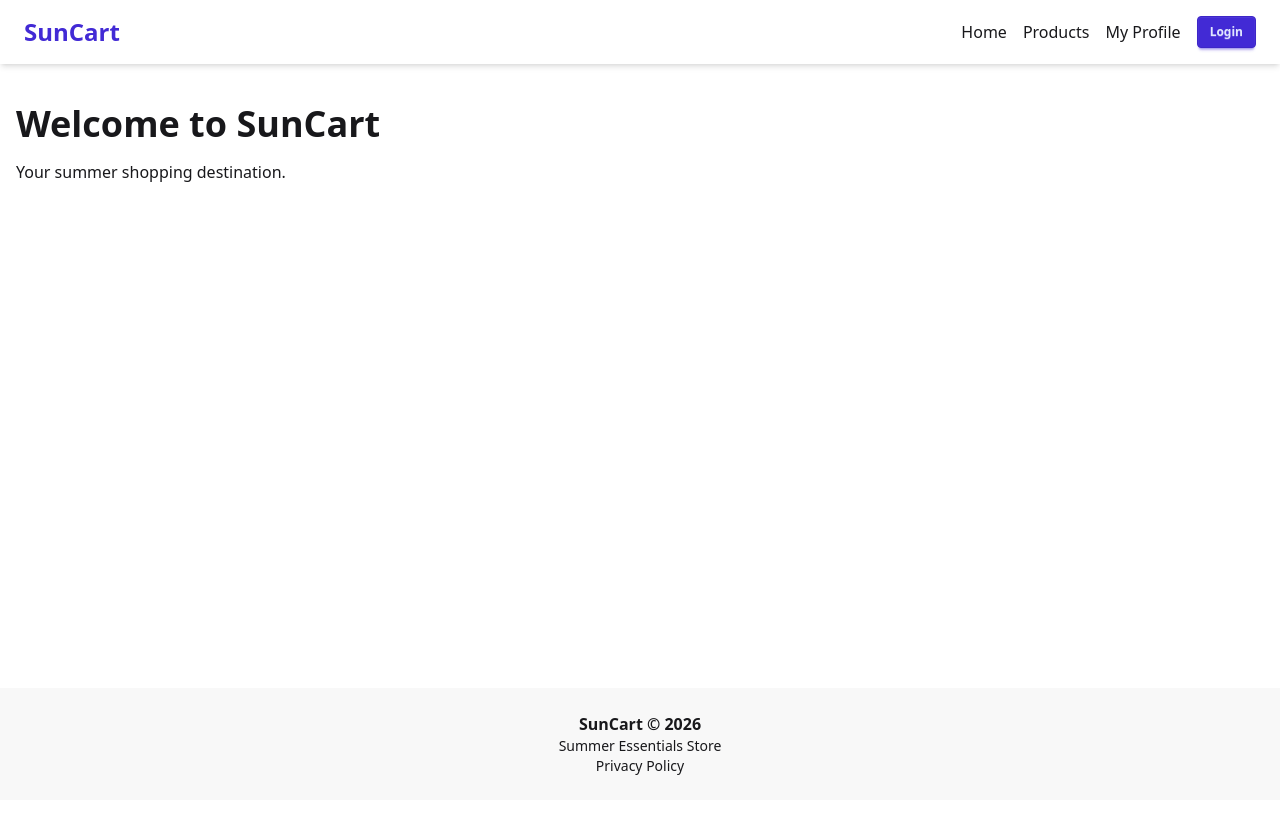
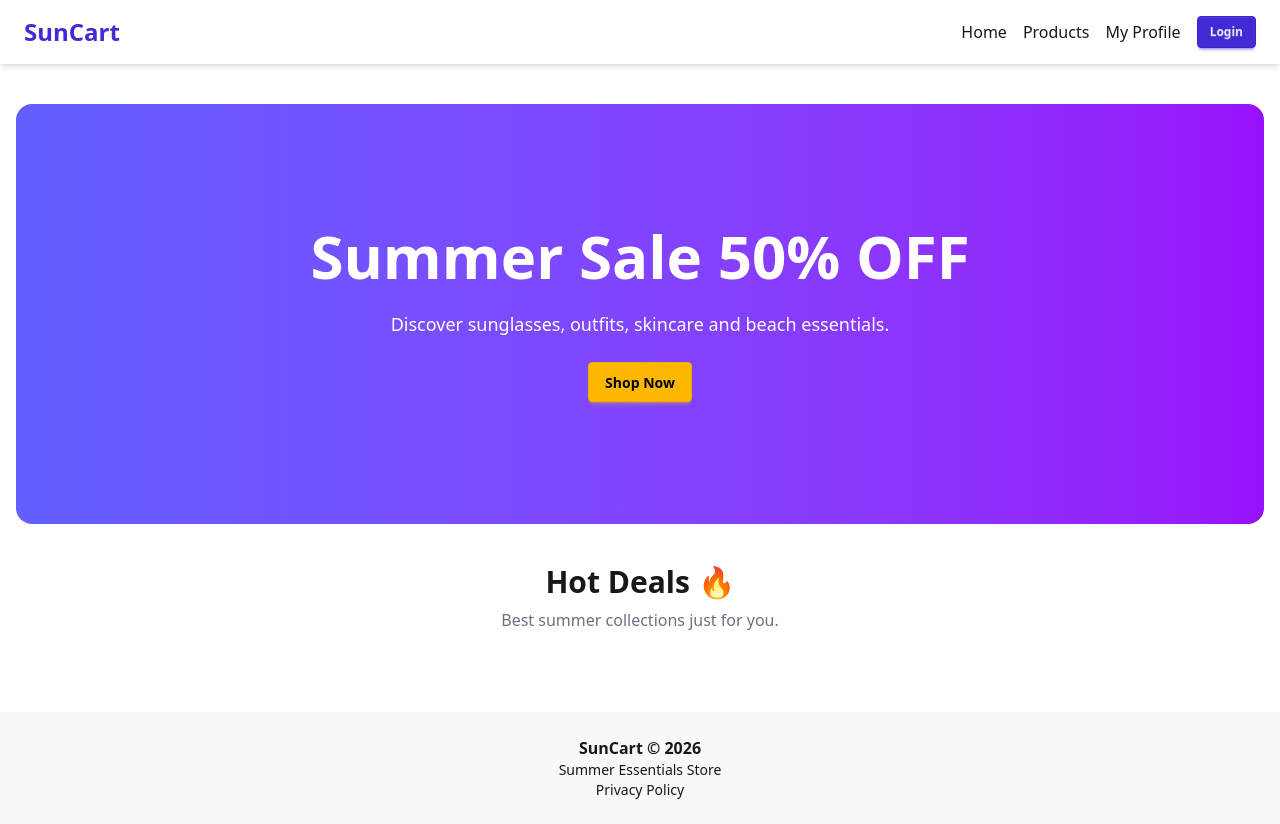
Before and after one commit to musfik070-gif/suncart, a Next.js app: page / in a window 1280 px wide. Before the commit the page ends 800 px from the top, so only its background shows below. Built offline with nearby package versions, Linux system fonts and the light colour scheme.

Commit message:
jason created

```diff
--- /dev/null
+++ b/app/data/products.json
@@ -0,0 +1,68 @@
+[
+  {
+    "id": 1,
+    "name": "UV Protection Sunglasses",
+    "brand": "SunShade",
+    "price": 15,
+    "rating": 4.7,
+    "stock": 10,
+    "description": "Stylish UV protection sunglasses perfect for summer outings.",
+    "image": "https://images.unsplash.com/photo-1511499767150-a48a237f0083?w=500",
+    "category": "Accessories"
+  },
+  {
+    "id": 2,
+    "name": "Beach Hat",
+    "brand": "SunnyWear",
+    "price": 18,
+    "rating": 4.5,
+    "stock": 12,
+    "description": "Classic beach hat for sunny vacation days.",
+    "image": "https://images.unsplash.com/photo-1521369909029-2afed882baee?w=500",
+    "category": "Accessories"
+  },
+  {
+    "id": 3,
+    "name": "Summer T-Shirt",
+    "brand": "CoolFit",
+    "price": 25,
+    "rating": 4.8,
+    "stock": 20,
+    "description": "Comfortable cotton t-shirt for hot weather.",
+    "image": "https://images.unsplash.com/photo-1521572163474-6864f9cf17ab?w=500",
+    "category": "Clothing"
+  },
+  {
+    "id": 4,
+    "name": "Hydrating Sunscreen",
+    "brand": "GlowSkin",
+    "price": 22,
+    "rating": 4.9,
+    "stock": 8,
+    "description": "SPF sunscreen for daily summer protection.",
+    "image": "https://images.unsplash.com/photo-1596462502278-27bfdc403348?w=500",
+    "category": "Skincare"
+  },
+  {
+    "id": 5,
+    "name": "Flip Flops",
+    "brand": "BeachWalk",
+    "price": 14,
+    "rating": 4.4,
+    "stock": 15,
+    "description": "Lightweight flip flops for beach comfort.",
+    "image": "https://images.unsplash.com/photo-1603484477859-abe6a73f9366?w=500",
+    "category": "Footwear"
+  },
+  {
+    "id": 6,
+    "name": "Water Bottle",
+    "brand": "HydroGo",
+    "price": 12,
+    "rating": 4.6,
+    "stock": 18,
+    "description": "Stay hydrated with insulated bottle.",
+    "image": "https://images.unsplash.com/photo-1602143407151-7111542de6e8?w=500",
+    "category": "Essentials"
+  }
+]
--- a/app/page.tsx
+++ b/app/page.tsx
@@ -1,8 +1,27 @@
 export default function Home() {
   return (
-    <section className="py-10">
-      <h1 className="text-4xl font-bold mb-4">Welcome to SunCart</h1>
-      <p>Your summer shopping destination.</p>
+    <section className="py-10 space-y-10">
+      {/* Hero Section */}
+      <div className="hero rounded-2xl bg-gradient-to-r from-indigo-500 to-purple-600 text-white min-h-[420px]">
+        <div className="hero-content text-center">
+          <div>
+            <h1 className="text-6xl font-bold">Summer Sale 50% OFF</h1>
+            <p className="py-6 text-lg">
+              Discover sunglasses, outfits, skincare and beach essentials.
+            </p>
+
+            <button className="btn btn-warning text-black">Shop Now</button>
+          </div>
+        </div>
+      </div>
+
+      {/* Small Section */}
+      <div className="text-center">
+        <h2 className="text-3xl font-bold">Hot Deals 🔥</h2>
+        <p className="mt-2 text-gray-500">
+          Best summer collections just for you.
+        </p>
+      </div>
     </section>
   );
 }
```
